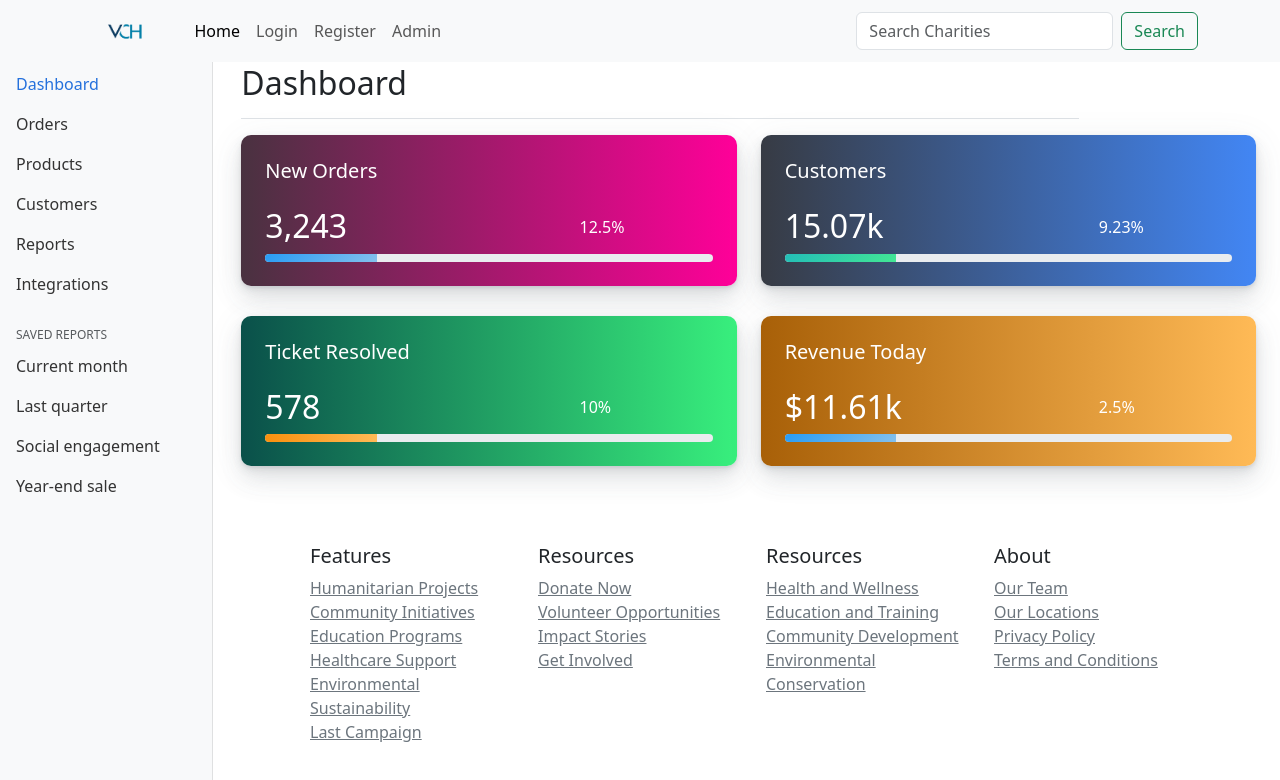
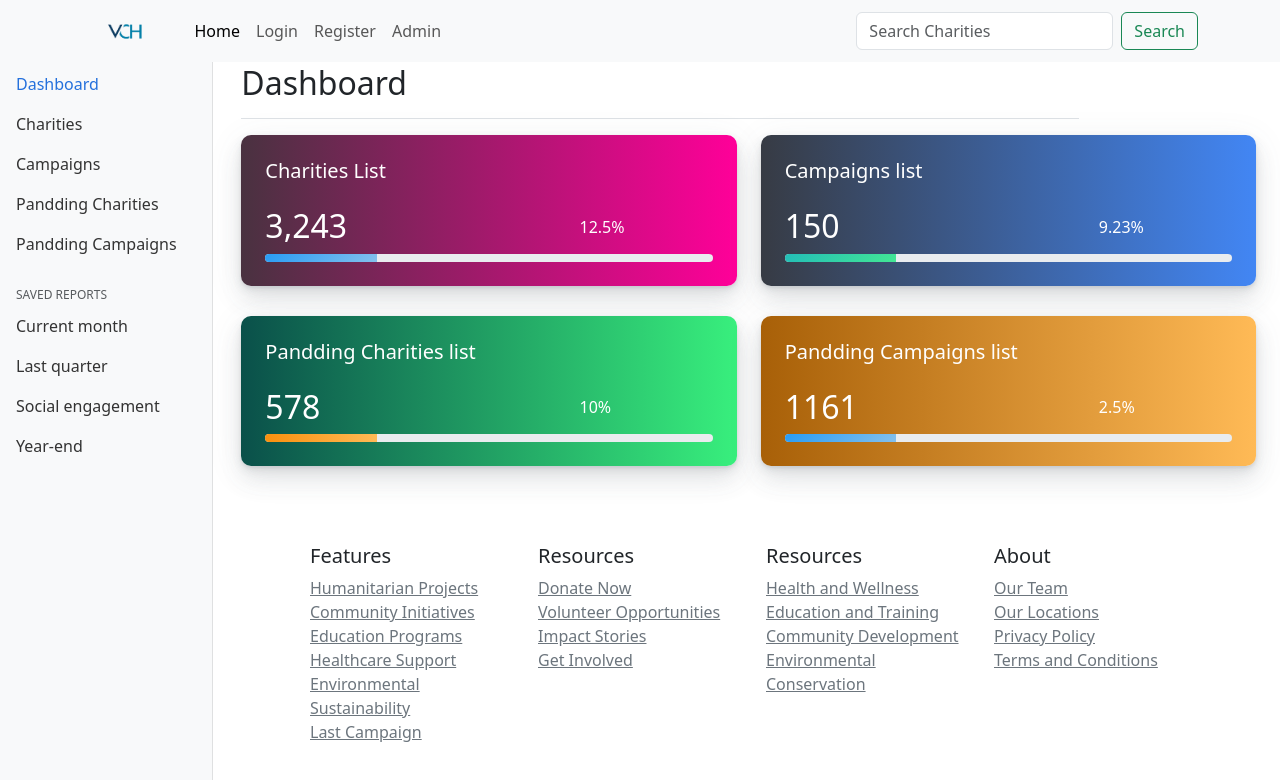
Before and after one commit to VashishthPGowani/VirtualCharityHub, an Angular app: page /admin in a window 1280 px wide. Shown: the top 780 px of the page. Built offline with nearby package versions, Linux system fonts and the light colour scheme.

Commit message:
change to the deshboeard

```diff
--- a/src/admin/admin-dashboard/admin-dashboard.component.html
+++ b/src/admin/admin-dashboard/admin-dashboard.component.html
@@ -13,7 +13,7 @@
                     <div class="card-statistic-3 p-4">
                         <div class="card-icon card-icon-large"><i class="fas fa-shopping-cart"></i></div>
                         <div class="mb-4">
-                            <h5 class="card-title mb-0">New Orders</h5>
+                            <h5 class="card-title mb-0">Charities List</h5>
                         </div>
                         <div class="row align-items-center mb-2 d-flex">
                             <div class="col-8">
@@ -36,12 +36,12 @@
                     <div class="card-statistic-3 p-4">
                         <div class="card-icon card-icon-large"><i class="fas fa-users"></i></div>
                         <div class="mb-4">
-                            <h5 class="card-title mb-0">Customers</h5>
+                            <h5 class="card-title mb-0">Campaigns list</h5>
                         </div>
                         <div class="row align-items-center mb-2 d-flex">
                             <div class="col-8">
                                 <h2 class="d-flex align-items-center mb-0">
-                                    15.07k
+                                    150
                                 </h2>
                             </div>
                             <div class="col-4 text-right">
@@ -59,7 +59,7 @@
                     <div class="card-statistic-3 p-4">
                         <div class="card-icon card-icon-large"><i class="fas fa-ticket-alt"></i></div>
                         <div class="mb-4">
-                            <h5 class="card-title mb-0">Ticket Resolved</h5>
+                            <h5 class="card-title mb-0">Pandding Charities list</h5>
                         </div>
                         <div class="row align-items-center mb-2 d-flex">
                             <div class="col-8">
@@ -82,12 +82,12 @@
                     <div class="card-statistic-3 p-4">
                         <div class="card-icon card-icon-large"><i class="fas fa-dollar-sign"></i></div>
                         <div class="mb-4">
-                            <h5 class="card-title mb-0">Revenue Today</h5>
+                            <h5 class="card-title mb-0">Pandding Campaigns list</h5>
                         </div>
                         <div class="row align-items-center mb-2 d-flex">
                             <div class="col-8">
                                 <h2 class="d-flex align-items-center mb-0">
-                                    $11.61k
+                                    1161
                                 </h2>
                             </div>
                             <div class="col-4 text-right">
--- a/src/admin/admin-routing.module.ts
+++ b/src/admin/admin-routing.module.ts
@@ -6,6 +6,7 @@ import { AdminDashboardComponent } from './admin-dashboard/admin-dashboard.compo
 
 const routes: Routes = [
   {path: '', component:AdminDashboardComponent},
+  {path: 'dashboard', component:AdminDashboardComponent},
   {path: 'charities', component:CharitymanagerComponent},
   {path: 'campaigns', component:CampaignManagerComponent}
 ];
--- a/src/admin/campaign-manager/campaign-manager.component.html
+++ b/src/admin/campaign-manager/campaign-manager.component.html
@@ -1,82 +1,6 @@
 <p>campaign-manager works!</p>
 <div class="container-fluid">
     <div class="row">
-      <nav id="sidebarMenu" class="col-md-3 col-lg-2 d-md-block bg-light sidebar collapse">
-        <div class="position-sticky pt-3">
-          <ul class="nav flex-column">
-            <li class="nav-item">
-              <a class="nav-link active" aria-current="page" href="#">
-                <span data-feather="home"></span>
-                Dashboard
-              </a>
-            </li>
-            <li class="nav-item">
-              <a class="nav-link" href="#">
-                <span data-feather="file"></span>
-                Orders
-              </a>
-            </li>
-            <li class="nav-item">
-              <a class="nav-link" href="#">
-                <span data-feather="shopping-cart"></span>
-                Products
-              </a>
-            </li>
-            <li class="nav-item">
-              <a class="nav-link" href="#">
-                <span data-feather="users"></span>
-                Customers
-              </a>
-            </li>
-            <li class="nav-item">
-              <a class="nav-link" href="#">
-                <span data-feather="bar-chart-2"></span>
-                Reports
-              </a>
-            </li>
-            <li class="nav-item">
-              <a class="nav-link" href="#">
-                <span data-feather="layers"></span>
-                Integrations
-              </a>
-            </li>
-          </ul>
-
-          <h6 class="sidebar-heading d-flex justify-content-between align-items-center px-3 mt-4 mb-1 text-muted">
-            <span>Saved reports</span>
-            <a class="link-secondary" href="#" aria-label="Add a new report">
-              <span data-feather="plus-circle"></span>
-            </a>
-          </h6>
-          <ul class="nav flex-column mb-2">
-            <li class="nav-item">
-              <a class="nav-link" href="#">
-                <span data-feather="file-text"></span>
-                Current month
-              </a>
-            </li>
-            <li class="nav-item">
-              <a class="nav-link" href="#">
-                <span data-feather="file-text"></span>
-                Last quarter
-              </a>
-            </li>
-            <li class="nav-item">
-              <a class="nav-link" href="#">
-                <span data-feather="file-text"></span>
-                Social engagement
-              </a>
-            </li>
-            <li class="nav-item">
-              <a class="nav-link" href="#">
-                <span data-feather="file-text"></span>
-                Year-end sale
-              </a>
-            </li>
-          </ul>
-        </div>
-      </nav>
-
       <div class="col-md-9  col-lg-10 px-md-4">
         <div class="d-flex justify-content-between flex-wrap flex-md-nowrap align-items-center pt-3 pb-2 mb-3 border-bottom">
           <h1 class="h2">Dashboard</h1>
--- a/src/admin/charitymanager/charitymanager.component.html
+++ b/src/admin/charitymanager/charitymanager.component.html
@@ -1,95 +1,7 @@
 <div class="container-fluid">
     <div class="row">
-      <nav id="sidebarMenu" class="col-md-3 col-lg-2 d-md-block bg-light sidebar collapse">
-        <div class="position-sticky pt-3">
-          <ul class="nav flex-column">
-            <li class="nav-item">
-              <a class="nav-link active" aria-current="page" href="#">
-                <span data-feather="home"></span>
-                Dashboard
-              </a>
-            </li>
-            <li class="nav-item">
-              <a class="nav-link" href="#">
-                <span data-feather="file"></span>
-                Orders
-              </a>
-            </li>
-            <li class="nav-item">
-              <a class="nav-link" href="#">
-                <span data-feather="shopping-cart"></span>
-                Products
-              </a>
-            </li>
-            <li class="nav-item">
-              <a class="nav-link" href="#">
-                <span data-feather="users"></span>
-                Customers
-              </a>
-            </li>
-            <li class="nav-item">
-              <a class="nav-link" href="#">
-                <span data-feather="bar-chart-2"></span>
-                Reports
-              </a>
-            </li>
-            <li class="nav-item">
-              <a class="nav-link" href="#">
-                <span data-feather="layers"></span>
-                Integrations
-              </a>
-            </li>
-          </ul>
+      <div class="col-md-9  col-lg-10 px-md-4">
 
-          <h6 class="sidebar-heading d-flex justify-content-between align-items-center px-3 mt-4 mb-1 text-muted">
-            <span>Saved reports</span>
-            <a class="link-secondary" href="#" aria-label="Add a new report">
-              <span data-feather="plus-circle"></span>
-            </a>
-          </h6>
-          <ul class="nav flex-column mb-2">
-            <li class="nav-item">
-              <a class="nav-link" href="#">
-                <span data-feather="file-text"></span>
-                Current month
-              </a>
-            </li>
-            <li class="nav-item">
-              <a class="nav-link" href="#">
-                <span data-feather="file-text"></span>
-                Last quarter
-              </a>
-            </li>
-            <li class="nav-item">
-              <a class="nav-link" href="#">
-                <span data-feather="file-text"></span>
-                Social engagement
-              </a>
-            </li>
-            <li class="nav-item">
-              <a class="nav-link" href="#">
-                <span data-feather="file-text"></span>
-                Year-end sale
-              </a>
-            </li>
-          </ul>
-        </div>
-      </nav>
-
-      <div class="col-md-9  col-lg-10 px-md-4">
-        <div class="d-flex justify-content-between flex-wrap flex-md-nowrap align-items-center pt-3 pb-2 mb-3 border-bottom">
-          <h1 class="h2">Dashboard</h1>
-          <div class="btn-toolbar mb-2 mb-md-0">
-            <div class="btn-group me-2">
-              <button type="button" class="btn btn-sm btn-outline-secondary">Share</button>
-              <button type="button" class="btn btn-sm btn-outline-secondary">Export</button>
-            </div>
-            <button type="button" class="btn btn-sm btn-outline-secondary dropdown-toggle">
-              <span data-feather="calendar"></span>
-              This week
-            </button>
-          </div>
-        </div>
 
         <h2>Section title</h2>
         <div class="table-responsive">
--- a/src/core/sidebar/sidebar.component.html
+++ b/src/core/sidebar/sidebar.component.html
@@ -2,39 +2,29 @@
     <div class="position-sticky pt-3">
       <ul class="nav flex-column">
         <li class="nav-item">
-          <a class="nav-link active" aria-current="page" href="#">
-            <span data-feather="home"></span>
+          <a class="nav-link active" aria-current="page" routerLink="dashboard">
+            <span data-feather="admin"></span>
             Dashboard
           </a>
         </li>
         <li class="nav-item">
-          <a class="nav-link" href="#">
-            <span data-feather="file"></span>
-            Orders
+          <a class="nav-link" routerLink="charities">
+            Charities
+          </a>
+        </li>
+        <li class="nav-item">
+          <a class="nav-link" routerLink="campaigns">
+            Campaigns
           </a>
         </li>
         <li class="nav-item">
           <a class="nav-link" href="#">
-            <span data-feather="shopping-cart"></span>
-            Products
+            Pandding Charities
           </a>
         </li>
         <li class="nav-item">
           <a class="nav-link" href="#">
-            <span data-feather="users"></span>
-            Customers
-          </a>
-        </li>
-        <li class="nav-item">
-          <a class="nav-link" href="#">
-            <span data-feather="bar-chart-2"></span>
-            Reports
-          </a>
-        </li>
-        <li class="nav-item">
-          <a class="nav-link" href="#">
-            <span data-feather="layers"></span>
-            Integrations
+            Pandding Campaigns
           </a>
         </li>
       </ul>
@@ -67,7 +57,7 @@
         <li class="nav-item">
           <a class="nav-link" href="#">
             <span data-feather="file-text"></span>
-            Year-end sale
+            Year-end
           </a>
         </li>
       </ul>
```
